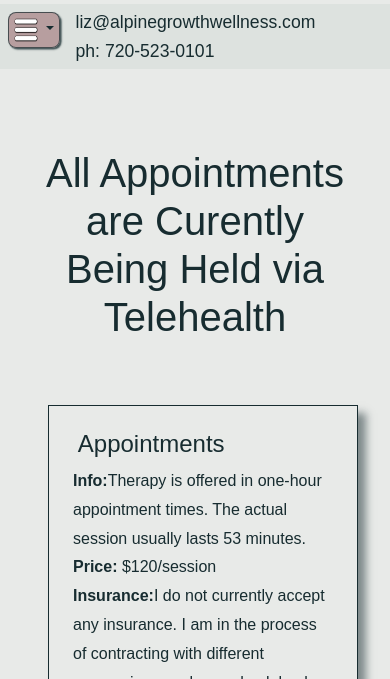
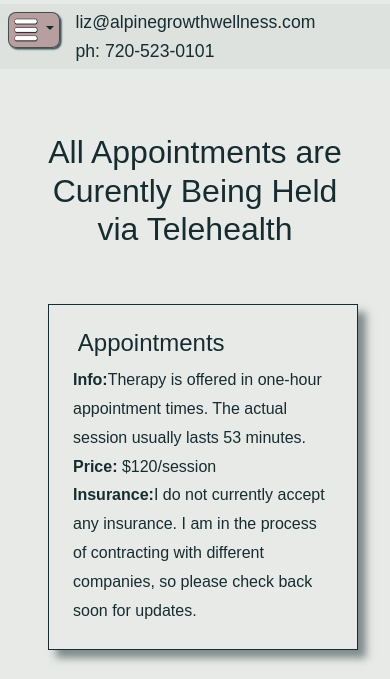
Before and after one commit to ljquann/Alpine-Growth-Wellness, a plain HTML site: page services.html in a window 390 px wide. Shown: the part 88-767 px from the top of the page. Drawn offline with nearby package versions, Linux system fonts and the light colour scheme; a web font is replaced by a local one.

Commit message:
Update style.css

```diff
--- a/src/style.css
+++ b/src/style.css
@@ -326,6 +326,9 @@ button:hover {
   .name {
     font-size: 1.2em;
   }
+  .services {
+    font-size: 2em;
+  }
   .welcome {
     font-size: 2em;
   }
```
